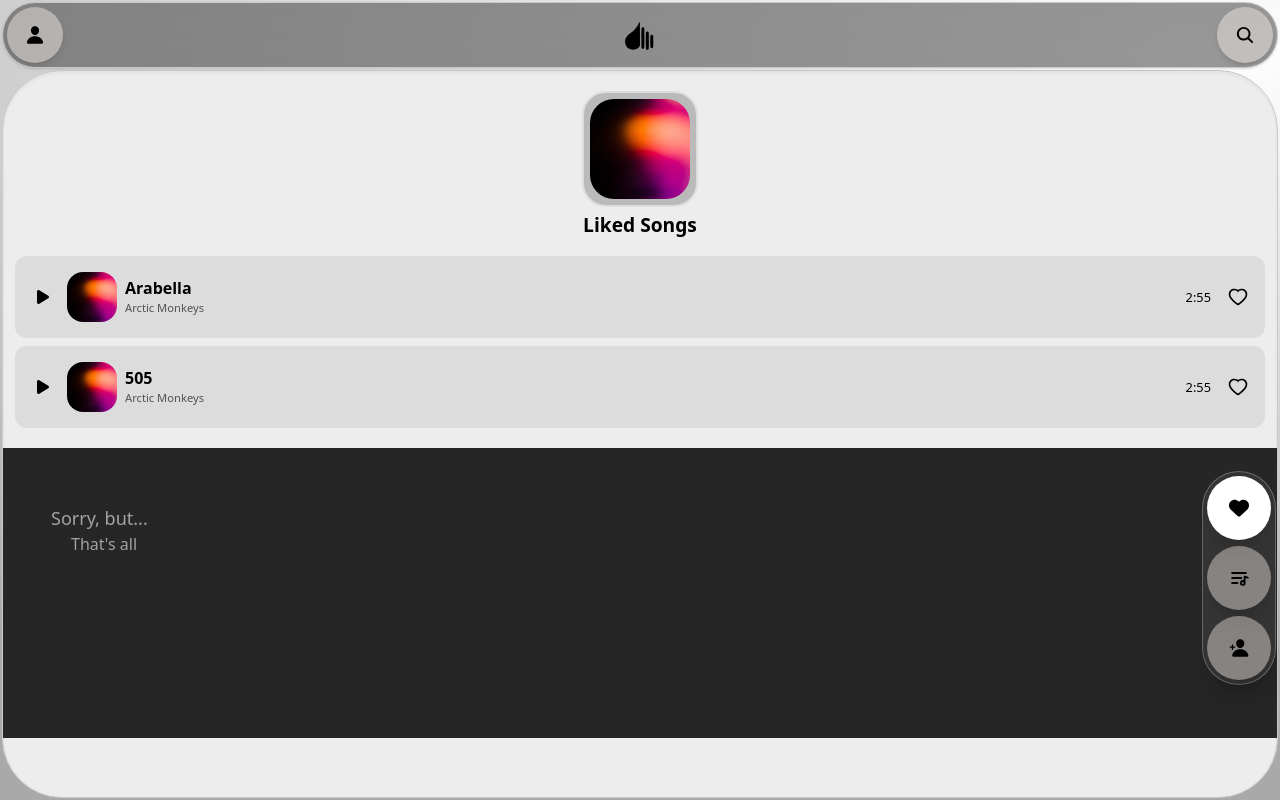
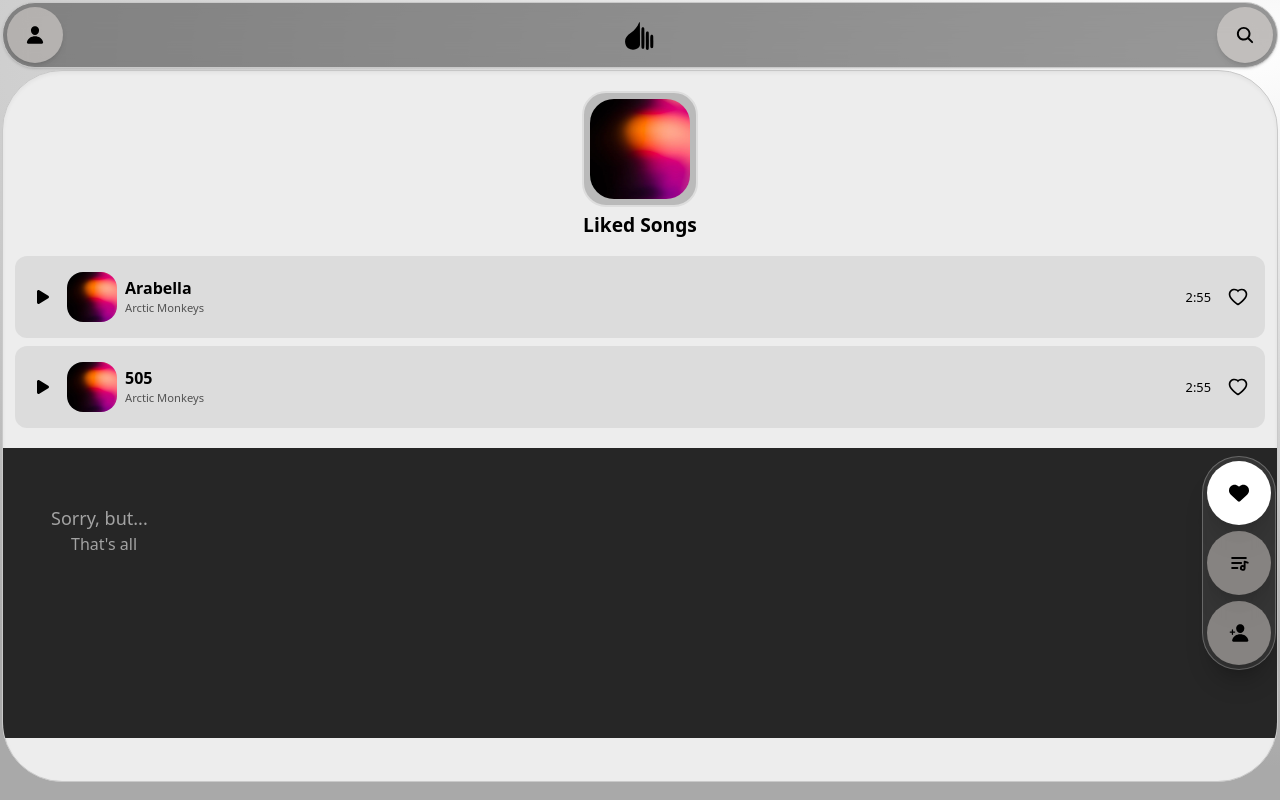
Before and after one commit to el1ght/charton-experimental, a Next.js app: page /liked in a window 1280 px wide. Built offline with nearby package versions, Linux system fonts and the light colour scheme.

Commit message:
player up

```diff
--- a/components/Content.tsx
+++ b/components/Content.tsx
@@ -1,5 +1,8 @@
+'use client'
+
 import React from "react";
 import Footer from "./Footer";
+import useWebApp from "@/hooks/useWebApp";
 
 interface ContentProps {
     children: React.ReactNode;
@@ -8,8 +11,9 @@ interface ContentProps {
 const Content: React.FC<ContentProps> = ({
     children
 }) => {
+
     return (
-        <main className={'h-full rounded-[60px] overflow-y-auto shadow-inner bg-[#ededed] border border-[#c9c9c9] box main'}>
+        <main className={`mb-4 h-full rounded-[60px] overflow-y-auto shadow-inner bg-[#ededed] border border-[#c9c9c9] box main`}>
             {children}
             <Footer />
         </main>
--- a/components/Player.tsx
+++ b/components/Player.tsx
@@ -20,7 +20,7 @@ const Player = () => {
     // }
 
     return (
-        <div className={'absolute right-0 bottom-0 left-0 flex justify-between m-0.5'}>
+        <div className={'absolute right-0 bottom-4 left-0 flex justify-between m-0.5'}>
 
             <PlayerContent
                 key={songUrl}
--- a/components/Sidebar.tsx
+++ b/components/Sidebar.tsx
@@ -29,7 +29,7 @@ const Sidebar = () => {
     ], [pathname])
 
     return (
-            <div className="absolute right-1 bottom-[115px] p-1 bg-[#424242]/[.55] backdrop-blur-md rounded-full shadow-xl z-10 border border-[#c9c9c9]/[.35]">
+            <div className="absolute right-1 bottom-[130px] p-1 bg-[#424242]/[.55] backdrop-blur-md rounded-full shadow-xl z-10 border border-[#c9c9c9]/[.35]">
                 <div className="flex flex-col gap-y-1.5">
                     {
                         routes.map((item) => (
--- a/components/UserDataLayout.tsx
+++ b/components/UserDataLayout.tsx
@@ -66,7 +66,7 @@ const UserDataLayout = () => {
             <div className={'p-6 box'}>
                 <div className="mb-3">
                     <h1 className="text-[#585858] text-[0.8rem]">
-                        <span className={`${WebApp.platform === 'ios' && 'text-red-700'}`}>HEY, {WebApp.platform}</span>
+                        Welcome Home
                     </h1>
                     <h2 className="text-black text-lg font-semibold">
                         {userData.first_name}, you may like this
```
Also changed, not shown: hooks/usePlatform.ts (deleted).
